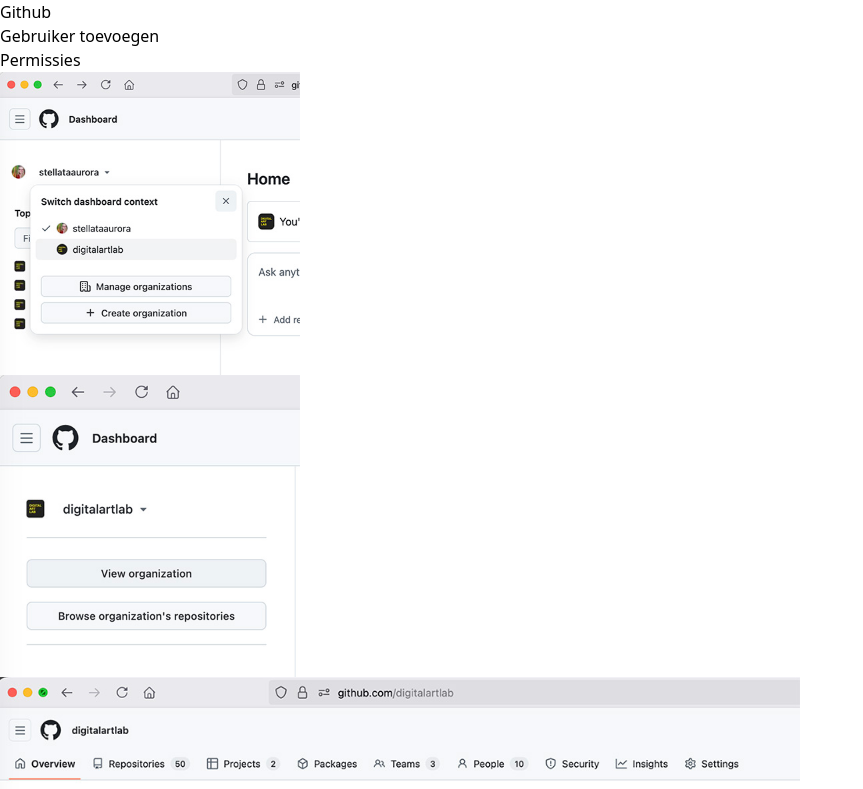
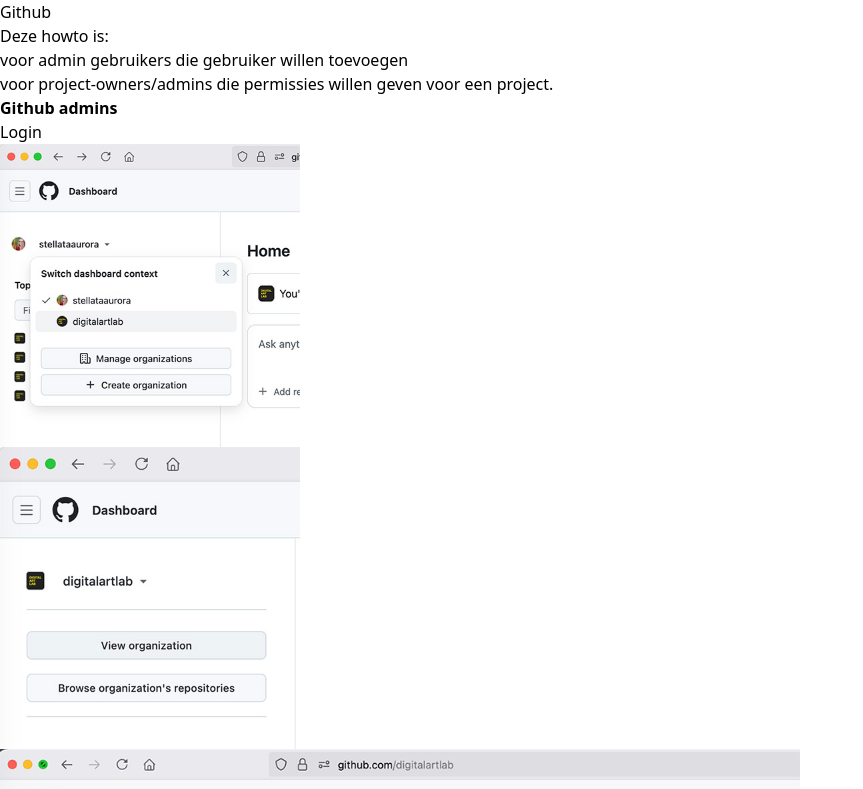
Before and after one commit to digitalartlab/dal-documentation, a Next.js app: page /metafolder/github in a window 1280 px wide. Shown: the top 789 px of the page, without its empty margins (0-863 px from the left). Built offline with nearby package versions, Linux system fonts and the light colour scheme.

Commit message:
Update github.mdx

```diff
--- a/pages/metafolder/github.mdx
+++ b/pages/metafolder/github.mdx
@@ -3,10 +3,13 @@
 
 # Github
 
-Gebruiker toevoegen
+Deze howto is:
+- voor admin gebruikers die gebruiker willen toevoegen
+- voor project-owners/admins die permissies willen geven voor een project.
 
-Permissies
+**Github admins**
 
+Login
 [<img src="/assets/meta/11-gh01.jpg" width="300"/>]()
 
 [<img src="/assets/meta/12-gh02.jpg" width="300"/>]()
```
